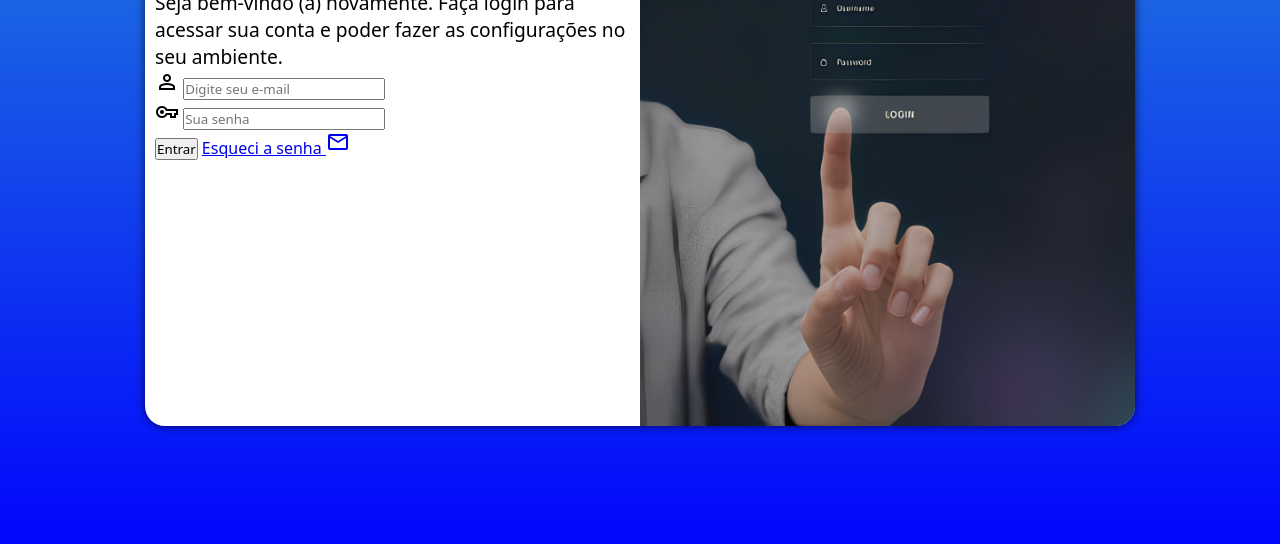
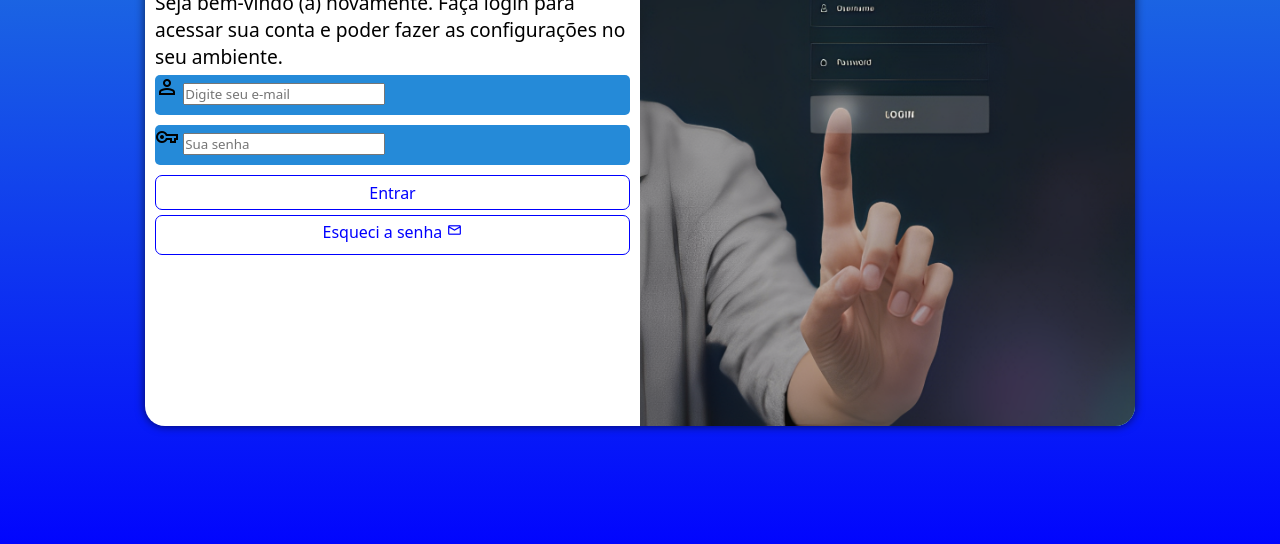
Before and after one commit to QueremNunes/projeto-login, a plain HTML site: page index.html in a window 1280 px wide. Shown: the part 224-768 px from the top of the page. Drawn offline with nearby package versions, Linux system fonts and the light colour scheme.

Commit message:
caixa de login

```diff
--- a/estilos/style.css
+++ b/estilos/style.css
@@ -58,3 +58,52 @@ div#formulario > h1 {
 div#formulario > p {
   font-size: 0.8em;
 }
+
+form > div.campo {
+  background-color: rgb(37, 138, 216);
+  display: block;
+  width: 100%;
+  height: 40px;
+  border-radius: 5px;
+  margin: 5px 0px;
+  margin-bottom: 10px;
+}
+
+form > input[type="submit"] {
+  display: block;
+  font-size: 1em;
+  width: 100%;
+  height: 35px;
+  background-color: white;
+  color: blue;
+  border: 1px solid blue;
+  border-radius: 7px;
+  cursor: pointer;
+}
+
+form > input[type="submit"]:hover {
+  background-color: rgb(133, 186, 226);
+}
+
+form > a.botao {
+  display: block;
+  text-align: center;
+  font-size: 1em;
+  width: 100%;
+  height: 40px;
+  padding-top: 5px;
+  margin-top: 5px;
+  background-color: white;
+  color: blue;
+  border: 1px solid blue;
+  border-radius: 7px;
+  text-decoration: none;
+}
+
+form > a.botao:hover {
+  background-color: rgb(133, 186, 226);
+}
+
+form > a.botao > i > span {
+  font-size: 1em;
+}
--- a/index.html
+++ b/index.html
@@ -52,7 +52,7 @@
               <label for="isenha"></label>
             </div>
             <input type="submit" value="Entrar" />
-            <a href="esqueci.html"
+            <a href="esqueci.html" class="botao"
               >Esqueci a senha
               <i> <span class="material-symbols-outlined">mail</span> </i></a
             >
```
